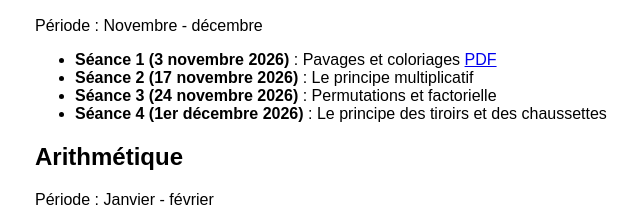
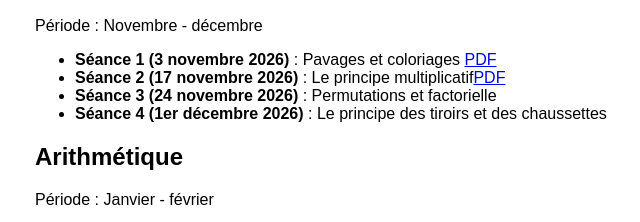
Before and after one commit to AdrienFines/CPES-2026-2027, a plain HTML site: page index.html in a window 1280 px wide. Shown: the part 121-343 px from the top of the page, 205-845 px from the left. Drawn offline with Linux system fonts and the light colour scheme.

Commit message:
Mise à jour séance 2 cycle 1

```diff
--- a/index.html
+++ b/index.html
@@ -19,7 +19,7 @@
       <p class="periode"> Période : Novembre - décembre</p>
       <ul>
         <li><strong>Séance 1 (3 novembre 2026)</strong> : Pavages et coloriages <a href="coloriages.pdf">PDF</a></li>
-        <li><strong>Séance 2 (17 novembre 2026)</strong> : Le principe multiplicatif</li>
+        <li><strong>Séance 2 (17 novembre 2026)</strong> : Le principe multiplicatif<a href="principemultiplicatif.pdf">PDF</a></li>
         <li><strong>Séance 3 (24 novembre 2026)</strong> : Permutations et factorielle</li>
         <li><strong>Séance 4 (1er décembre 2026)</strong> : Le principe des tiroirs et des chaussettes</li>
       </ul>
```
Also changed, not shown: 1 other file.
